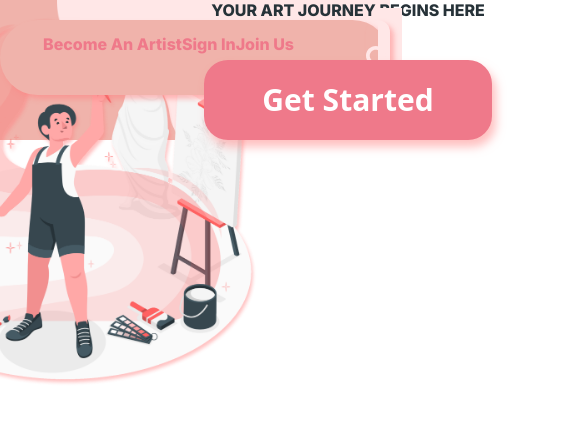
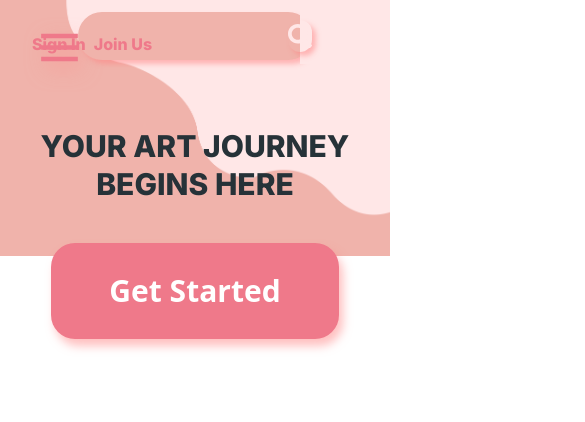
Before and after one commit to Tony-ArtZ/art-comm, a Next.js app: page / in a window 390 px wide. Shown: the top 422 px of the page, 585 px wide, since content can reach past the window. Built offline with nearby package versions, Linux system fonts and the light colour scheme.

Commit message:
Responsive design tablet

```diff
--- a/pages/index.tsx
+++ b/pages/index.tsx
@@ -7,34 +7,34 @@ import { BiMenu } from "react-icons/bi";
 
 const Hero = () => {
   return (
-    <header className="w-screen 2xl:h-[870px] xl:h-[750px] bg-hero bg-cover ">
+    <header className="w-screen 2xl:h-[870px] xl:h-[750px] sm:h-[600px] bg-hero bg-cover h-[256px] ">
       <Image
         src={artist}
         alt="artist"
-        className="absolute right-32 2xl:top-20 xl:top-32 2xl:h-[780px] xl:h-[600px] 2xl:w-[780px] xl:w-[600px] animate-float"
+        className="absolute right-8 lg:right-32 2xl:top-20 xl:top-32 sm:top-32 hidden sm-md:flex 2xl:h-[780px] xl:h-[600px] sm:h-[450px] 2xl:w-[780px] xl:w-[600px] sm:w-[450px] animate-float"
       />
       <nav className="flex p-5 px-8 flex-row w-screen absolute justify-between">
         <button>
           <BiMenu className="text-interactive drop-shadow-glow text-[55px]" />
         </button>
-        <div className="  2xl:h-14 xl:h-12 absolute left-0 right-0 ml-auto mr-auto lg:w-[400px] 2xl:w-[456px] flex flex-row justify-center items-center">
+        <div className=" h-8 sm:h-12 2xl:h-14 absolute left-0 right-0 ml-auto mr-auto xl:w-[400px] 2xl:w-[456px] sm:w-[350px] w-[60vw]  flex flex-row justify-center items-center">
           <input className=" bg-primary text-white text-xl font-inter shadow-glowLow rounded-[40px] h-full p-6 w-full outline-none " />
-          <div className="h-full 2xl:w-14 xl:w-12 absolute right-0 rounded-full outline outline-secondary outline-[12px]" />
-          <button className=" text-white text-xl flex justify-center shadow-glowLow items-center 2xl:w-14 xl:w-12 h-full right-0 absolute rounded-full ">
+          <div className="h-full 2xl:w-14 lg:w-12  absolute right-0 rounded-full outline outline-secondary outline-[12px]" />
+          <button className=" text-white text-xl flex justify-center shadow-glowLow items-center 2xl:w-14 lg:w-12 h-full right-0 absolute rounded-full ">
             <FaSearch
               fontSize="24px"
-              className="text-secondary 2xl:text-[24px] xl:text-xl hover:text-white hover:drop-shadow-glowHigh 2xl:hover:text-3xl xl:hover:text-2xl transition-all ease-in-out"
+              className="text-secondary 2xl:text-[24px] lg:text-xl hover:text-white hover:drop-shadow-glowHigh 2xl:hover:text-3xl xl:hover:text-2xl transition-all ease-in-out"
             />
           </button>
         </div>
-        <ul className="flex 2xl:gap-8 xl:gap-4 mt-3 flex-row absolute right-24">
-          <li className="list-item">Become An Artist</li>
+        <ul className="flex gap-2 2xl:gap-8 xl:gap-4 mt-3 flex-row absolute xl:right-24 sm:right-8 lg:right-12">
+          <li className="list-item lg:flex hidden">Become An Artist</li>
           <li className="list-item">Sign In</li>
           <li className="list-item">Join Us</li>
         </ul>
       </nav>
-      <section className="flex z-10 flex-col 2xl:pt-72 xl:pt-64 pl-12 justify-center w-fit items-center">
-        <h1 className="w-[600px] leading-tight font-Inter text-heading text-center 2xl:text-[80px] xl:text-[70px]">
+      <section className="flex z-10 flex-col 2xl:pt-72 xl:pt-64 pt-32 sm-md:pt-48 sm:pl-12 justify-center sm-md:w-min w-full items-center">
+        <h1 className="xl:w-[600px] sm-md:w-[400px] sm:w-[600px] w-full leading-tight font-Inter text-heading text-center sm-md:text-[60px] 2xl:text-[80px] xl:text-[70px] sm:text-[70px] text-3xl">
           YOUR ART JOURNEY BEGINS HERE
         </h1>
         <button className="btn-primary before:content-[''] font-inter">
--- a/styles/globals.css
+++ b/styles/globals.css
@@ -3,10 +3,11 @@
 @tailwind utilities;
 
 @layer components {
-    .btn-primary {
-      @apply bg-interactive w-72 h-20 rounded-3xl mt-10 text-white text-3xl font-bold shadow-glow overflow-hidden relative before:h-96 before:w-32 before:translate-y-32 before:rotate-[30deg] before:absolute before:bg-white before:bottom-0 before:translate-x-[-180px]  before:left-0 before:transition-all before:ease-in-out before:duration-300 hover:before:translate-x-96  hover:bg-secondary hover:border-4 hover:border-interactive hover:shadow-glowHigh hover:text-interactive transition-all ease-in duration-300 ;
-    }
-    .list-item{
-      @apply text-interactive 2xl:text-xl  xl:text-lg font-Inter hover:drop-shadow-glowHigh hover:text-2xl xl:hover:text-xl transition-all ease-in-out;
-    }
+  .btn-primary {
+    @apply bg-interactive w-72 h-24 rounded-3xl mt-10 text-white text-3xl font-bold shadow-glow overflow-hidden relative before:h-96 before:w-32 before:translate-y-32 before:rotate-[30deg] before:absolute before:bg-white before:bottom-0 before:translate-x-[-180px] before:left-0 before:transition-all before:ease-in-out before:duration-300 hover:before:translate-x-96 hover:bg-secondary hover:border-4 hover:border-interactive hover:shadow-glowHigh hover:text-interactive transition-all ease-in duration-300;
+  }
+
+  .list-item {
+    @apply text-interactive 2xl:text-xl xl:text-lg font-Inter hover:drop-shadow-glowHigh 2xl:hover:text-2xl hover:text-xl transition-all ease-in-out;
+  }
 }
--- a/tailwind.config.js
+++ b/tailwind.config.js
@@ -14,7 +14,6 @@ module.exports = {
         },
         fontFamily: {
           Inter: ["Inter", "sans-serif"],
-      },
         },
       backgroundImage: {
         hero: "url('/bg.png')",
@@ -41,7 +40,11 @@ module.exports = {
             transform: 'translateY(12px)'
           }
         }
-    }
+      },
+      screens: {
+        "sm-md" : {'min':'902px'}
+      },
+    },
   },
   plugins: [],
 };
```
Lines whose indentation alone changed are shown as unchanged.
